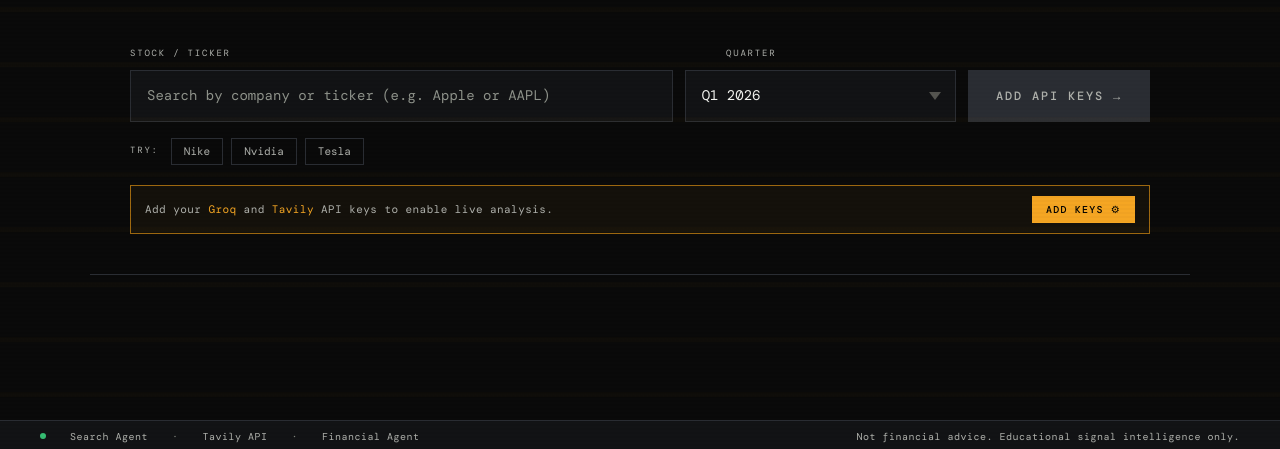
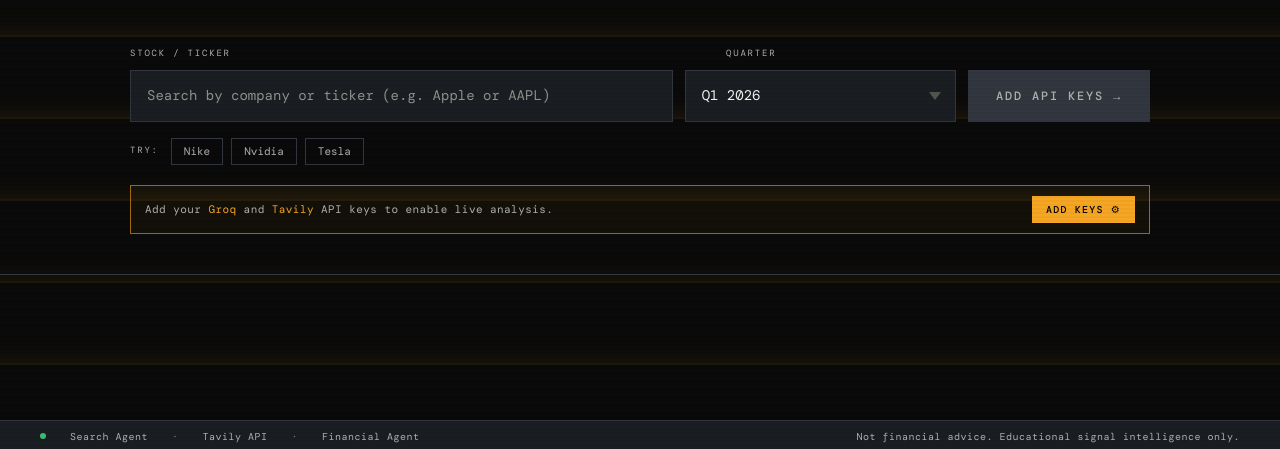
Before and after one commit to SakshamAror/EchelonAI, a React (Vite) app in the folder EchelonAI/: page / in a window 1280 px wide. Shown: the part 348-797 px from the top of the page. Built offline with nearby package versions, Linux system fonts and the light colour scheme; a web font is replaced by a local one.

Commit message:
Stylistic changes

```diff
--- a/EchelonAI/src/App.tsx
+++ b/EchelonAI/src/App.tsx
@@ -166,14 +166,14 @@ export default function App() {
   const showProgressOverlay = overlayOn && loading;
 
   return (
-    <div style={{ minHeight: "100vh", display: "flex", flexDirection: "column" }}>
+    <div style={{ minHeight: "100vh", display: "flex", flexDirection: "column", position: "relative", zIndex: 1 }}>
 
       {/* ── Nav ─────────────────────────────────────────────────── */}
       <nav style={{
         display: "flex", alignItems: "center", justifyContent: "space-between",
         padding: "18px 40px", borderBottom: "1px solid var(--border)",
         position: "sticky", top: 0,
-        background: lightMode ? "rgba(245,244,239,0.95)" : "rgba(10,10,10,0.95)",
+        background: lightMode ? "rgba(238,235,211,0.97)" : "rgba(10,10,10,0.97)",
         backdropFilter: "blur(10px)", zIndex: 100,
       }}>
         <div style={{ display: "flex", alignItems: "center", gap: 12 }}>
@@ -272,7 +272,7 @@ export default function App() {
       </section>
 
       <hr style={{ border: "none", borderTop: "1px solid var(--border)",
-        maxWidth: 1100, margin: "0 auto", width: "100%" }} />
+        maxWidth: 1480, margin: "0 auto", width: "100%" }} />
 
       {/* ── Results ─────────────────────────────────────────────── */}
       <section style={{ maxWidth: 1100, margin: "0 auto", padding: "32px 40px 0", width: "100%", flex: 1 }}>
--- a/EchelonAI/src/components/CulturalSignals.tsx
+++ b/EchelonAI/src/components/CulturalSignals.tsx
@@ -10,20 +10,20 @@ interface Props { signals: CulturalSignal[]; error?: string }
 const SENTIMENT_STYLES: Record<string, { dot: string; border: string; titleColor: string; bodyColor: string }> = {
   pos: {
     dot:        "var(--green)",
-    border:     "rgba(61,220,132,0.35)",
-    titleColor: "#9ee8be",
-    bodyColor:  "#7ec9a4",
+    border:     "var(--signal-pos-border)",
+    titleColor: "var(--signal-pos-title)",
+    bodyColor:  "var(--signal-pos-body)",
   },
   neg: {
     dot:        "var(--red)",
-    border:     "rgba(255,76,76,0.35)",
-    titleColor: "#f5a0a0",
-    bodyColor:  "#d88080",
+    border:     "var(--signal-neg-border)",
+    titleColor: "var(--signal-neg-title)",
+    bodyColor:  "var(--signal-neg-body)",
   },
   neutral: {
-    dot:        "#c8a84b",
-    border:     "rgba(200,168,75,0.3)",
-    titleColor: "#e0d09a",
+    dot:        "var(--signal-neu-dot)",
+    border:     "var(--signal-neu-border)",
+    titleColor: "var(--signal-neu-title)",
     bodyColor:  "var(--text-muted)",
   },
 };
@@ -103,7 +103,7 @@ export default function CulturalSignals({ signals, error }: Props) {
                 alignItems: "flex-start",
                 padding: "10px 12px",
                 borderLeft: `3px solid ${style.border}`,
-                background: "rgba(255,255,255,0.02)",
+                background: "var(--signal-item-bg)",
               }}
             >
               <span style={{
--- a/EchelonAI/src/components/SearchForm.tsx
+++ b/EchelonAI/src/components/SearchForm.tsx
@@ -75,7 +75,6 @@ const DEMO_SUGGESTIONS = [
 ];
 
 const BASE: React.CSSProperties = {
-  background: "var(--surface)",
   border: "1px solid var(--border)",
   color: "var(--text)",
   fontFamily: "'DM Mono', monospace",
@@ -221,6 +220,7 @@ export default function SearchForm({ onSubmit, loading, keysReady = true }: Prop
       <div style={{ display: "flex", gap: 12, alignItems: "stretch" }}>
         <div ref={searchBoxRef} style={{ flex: 2, position: "relative" }}>
           <input
+            className="search-field"
             style={{ ...BASE }}
             type="text"
             value={query}
@@ -329,6 +329,7 @@ export default function SearchForm({ onSubmit, loading, keysReady = true }: Prop
 
         <div style={{ flex: 1, position: "relative" }}>
           <select
+            className="search-field"
             style={{
               ...BASE,
               appearance: "none",
--- a/EchelonAI/src/index.css
+++ b/EchelonAI/src/index.css
@@ -5,10 +5,10 @@
 @layer base {
   :root {
     --bg:        #0a0a0a;
-    --surface:   #121315;
-    --surface-2: #17191d;
-    --border:    #2a2d33;
-    --border-2:  #363a42;
+    --surface:   #1a1d22;
+    --surface-2: #21252c;
+    --border:    #32363f;
+    --border-2:  #42474f;
     --text:      #f2f3ef;
     --text-muted:#b0b2ad;
     --text-dim:  #7f837b;
@@ -17,6 +17,19 @@
     --green:     #3ddc84;
     --red:       #ff4c4c;
     --purple:    #7c6ef5;
+
+    /* Cultural signal sentiment colors */
+    --signal-pos-title:  #9ee8be;
+    --signal-pos-body:   #7ec9a4;
+    --signal-pos-border: rgba(61,220,132,0.35);
+    --signal-neg-title:  #f5a0a0;
+    --signal-neg-body:   #d88080;
+    --signal-neg-border: rgba(255,76,76,0.35);
+    --signal-neu-dot:    #c8a84b;
+    --signal-neu-title:  #e0d09a;
+    --signal-neu-border: rgba(200,168,75,0.3);
+    --signal-item-bg:    rgba(255,255,255,0.02);
+
   }
 
   * { margin: 0; padding: 0; box-sizing: border-box; }
@@ -35,17 +48,30 @@
   /* ── Light mode overrides ───────────────────────────────────── */
   [data-theme="light"] {
     --bg:        #eeebd3;
-    --surface:   #e4e1c8;
-    --surface-2: #d8d5bc;
-    --border:    #b8b49a;
-    --border-2:  #a09c84;
+    --surface:   #dddab8;
+    --surface-2: #d0ccac;
+    --border:    #a4a07c;
+    --border-2:  #8e8a6a;
     --text:      #141310;
-    --text-muted:#44423a;
-    --text-dim:  #706e62;
+    --text-muted:#3a3830;
+    --text-dim:  #6a6858;
     --accent:    #a86400;
     --accent-dim:#7a4800;
     --green:     #1e7a3e;
     --red:       #c0282a;
+
+    /* Cultural signal sentiment colors — high contrast on warm beige */
+    --signal-pos-title:  #145c30;
+    --signal-pos-body:   #1e6638;
+    --signal-pos-border: rgba(20,100,50,0.35);
+    --signal-neg-title:  #8b1515;
+    --signal-neg-body:   #7a2020;
+    --signal-neg-border: rgba(160,25,25,0.35);
+    --signal-neu-dot:    #7a5200;
+    --signal-neu-title:  #5e3d00;
+    --signal-neu-border: rgba(120,80,0,0.3);
+    --signal-item-bg:    rgba(0,0,0,0.03);
+
   }
 
   [data-theme="light"] body {
@@ -53,15 +79,31 @@
     color: var(--text);
   }
 
-  /* Disable scanlines and scrolling bar in light mode */
-  [data-theme="light"] body::before,
-  [data-theme="light"] body::after {
+  /* Disable scanlines in light mode (bars stay on) */
+  [data-theme="light"] body::before {
     display: none;
   }
 
-  /* Panel box gets a subtle top shadow instead of white glow */
+  /* Light mode bar — warm sepia waterfall on beige (same 82px period) */
+  [data-theme="light"] body::after {
+    background: repeating-linear-gradient(
+      0deg,
+      transparent              0px,
+      transparent              50px,
+      rgba(100,60,5,0.09)      50px,
+      rgba(100,60,5,0.09)      52px,
+      rgba(100,60,5,0.055)     52px,
+      rgba(100,60,5,0.030)     58px,
+      rgba(100,60,5,0.013)     65px,
+      rgba(100,60,5,0.005)     72px,
+      rgba(100,60,5,0.001)     78px,
+      transparent              82px
+    );
+  }
+
+  /* Panel box light mode */
   [data-theme="light"] .panel-box {
-    box-shadow: 0 1px 4px rgba(0,0,0,0.10);
+    box-shadow: 0 2px 8px rgba(0,0,0,0.13);
   }
 
   /* Scrollbar in light mode */
@@ -77,26 +119,33 @@
       0deg,
       transparent,
       transparent 2px,
-      rgba(0,0,0,0.018) 2px,
-      rgba(0,0,0,0.018) 4px
+      rgba(0,0,0,0.028) 2px,
+      rgba(0,0,0,0.028) 4px
     );
     pointer-events: none;
     z-index: 9999;
   }
 
-  /* Moving horizontal bar background — subtle coder effect */
+  /* Moving horizontal bar background — waterfall glitch effect */
   body::after {
     content: '';
     position: fixed;
-    inset: -60px 0 0;
+    inset: 0;
     background: repeating-linear-gradient(
       0deg,
-      transparent 0px,
-      transparent 50px,
-      rgba(210, 150, 30, 0.032) 50px,
-      rgba(210, 150, 30, 0.032) 55px
+      transparent            0px,
+      transparent            50px,
+      rgba(210,145,20,0.10)  50px,   /* sharp 2px crest */
+      rgba(210,145,20,0.10)  52px,
+      rgba(210,145,20,0.068) 52px,   /* cascade top */
+      rgba(210,145,20,0.042) 58px,   /* mid-fall */
+      rgba(210,145,20,0.020) 65px,   /* thinning stream */
+      rgba(210,145,20,0.008) 72px,   /* long fade */
+      rgba(210,145,20,0.002) 78px,   /* near-transparent at base */
+      transparent            82px
     );
-    animation: barScroll 6s linear infinite;
+    background-position: 0 0;
+    animation: barScroll 10s linear infinite;
     pointer-events: none;
     z-index: 0;
   }
@@ -144,7 +193,7 @@
     width: fit-content;
     padding: 5px 10px;
     border: 1px solid var(--accent-dim);
-    background: rgba(245, 166, 35, 0.1);
+    background: rgba(245, 166, 35, 0.18);
   }
   .panel-label::after {
     content: '';
@@ -159,9 +208,14 @@
     border: 1px solid var(--border);
     border-radius: 6px;
     padding: 24px;
-    box-shadow: inset 0 1px 0 rgba(255, 255, 255, 0.02);
+    box-shadow: inset 0 1px 0 rgba(255,255,255,0.04), 0 2px 8px rgba(0,0,0,0.22);
     position: relative;
     z-index: 1;
+  }
+
+  /* Search input / select */
+  .search-field {
+    background: var(--surface);
   }
 
   .panel-box p,
@@ -231,8 +285,27 @@
   }
 
   @keyframes barScroll {
-    from { transform: translateY(0); }
-    to   { transform: translateY(55px); }
+    /* Scroll via background-position — 82px = one full gradient period → zero-jump loop */
+    /* Glitch uses translateX only; vertical position never jumps                        */
+    0%    { background-position: 0 0px;     transform: translateX(0);    opacity: 1; filter: none; }
+
+    /* ── Glitch 1 @ ~18% ── */
+    17%   { background-position: 0 13.9px;  transform: translateX(0);    opacity: 1; filter: none; }
+    18%   { background-position: 0 14.8px;  transform: translateX(4px);  opacity: 0.65; filter: brightness(1.8); }
+    19.5% { background-position: 0 16px;    transform: translateX(0);    opacity: 1; filter: none; }
+
+    /* ── Glitch 2 @ ~45% ── */
+    44%   { background-position: 0 36.1px;  transform: translateX(0);    opacity: 1; filter: none; }
+    45%   { background-position: 0 36.9px;  transform: translateX(-3px); opacity: 0.7; filter: brightness(2); }
+    46.5% { background-position: 0 38.1px;  transform: translateX(2px);  opacity: 0.85; filter: brightness(1.3); }
+    47.5% { background-position: 0 39px;    transform: translateX(0);    opacity: 1; filter: none; }
+
+    /* ── Glitch 3 @ ~79% ── */
+    78%   { background-position: 0 64px;    transform: translateX(0);    opacity: 1; filter: none; }
+    79%   { background-position: 0 64.8px;  transform: translateX(3px);  opacity: 0.6; filter: brightness(2.5); }
+    80.5% { background-position: 0 66px;    transform: translateX(0);    opacity: 1; filter: none; }
+
+    100%  { background-position: 0 82px;    transform: translateX(0);    opacity: 1; filter: none; }
   }
 
   @media (max-width: 980px) {
```
